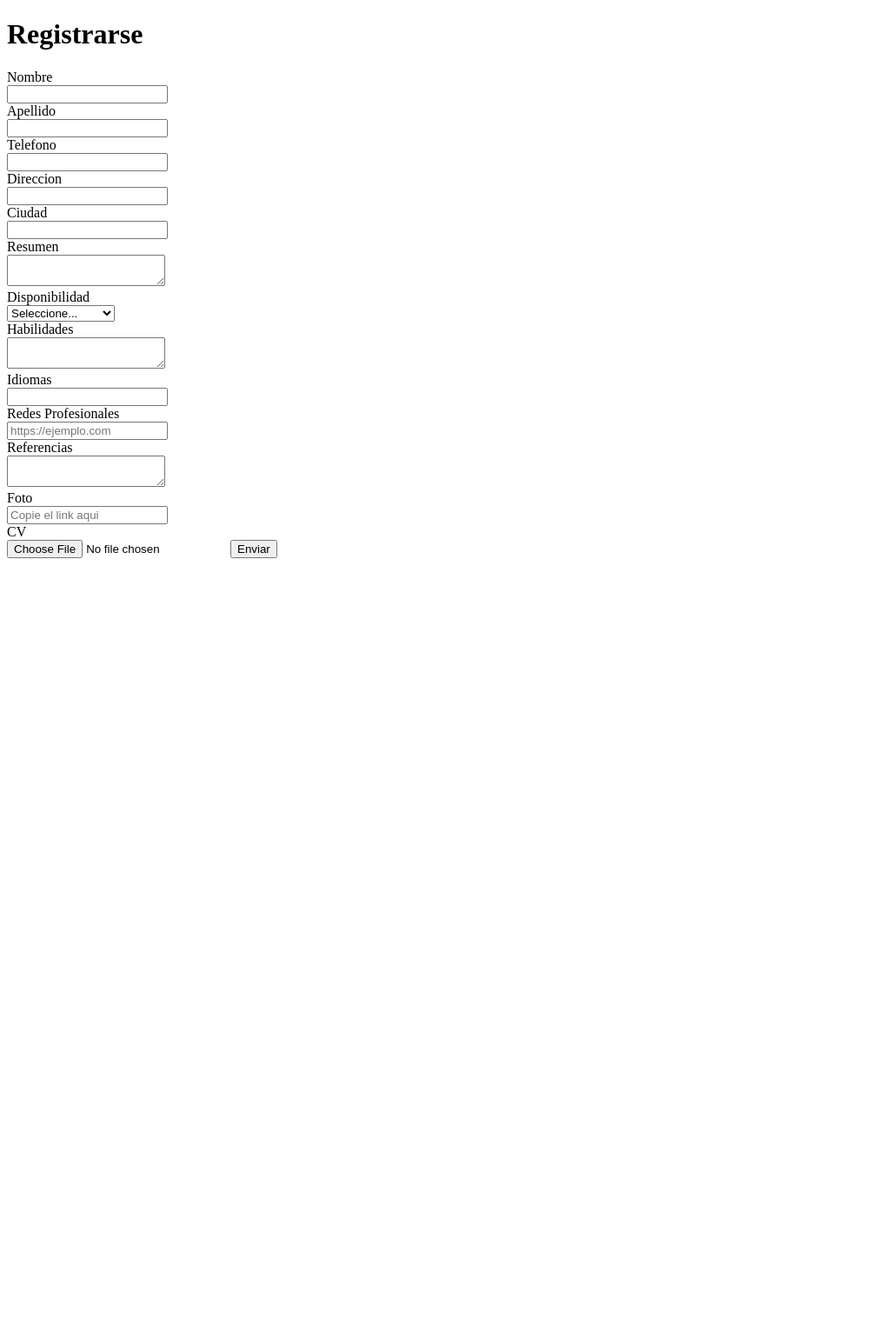
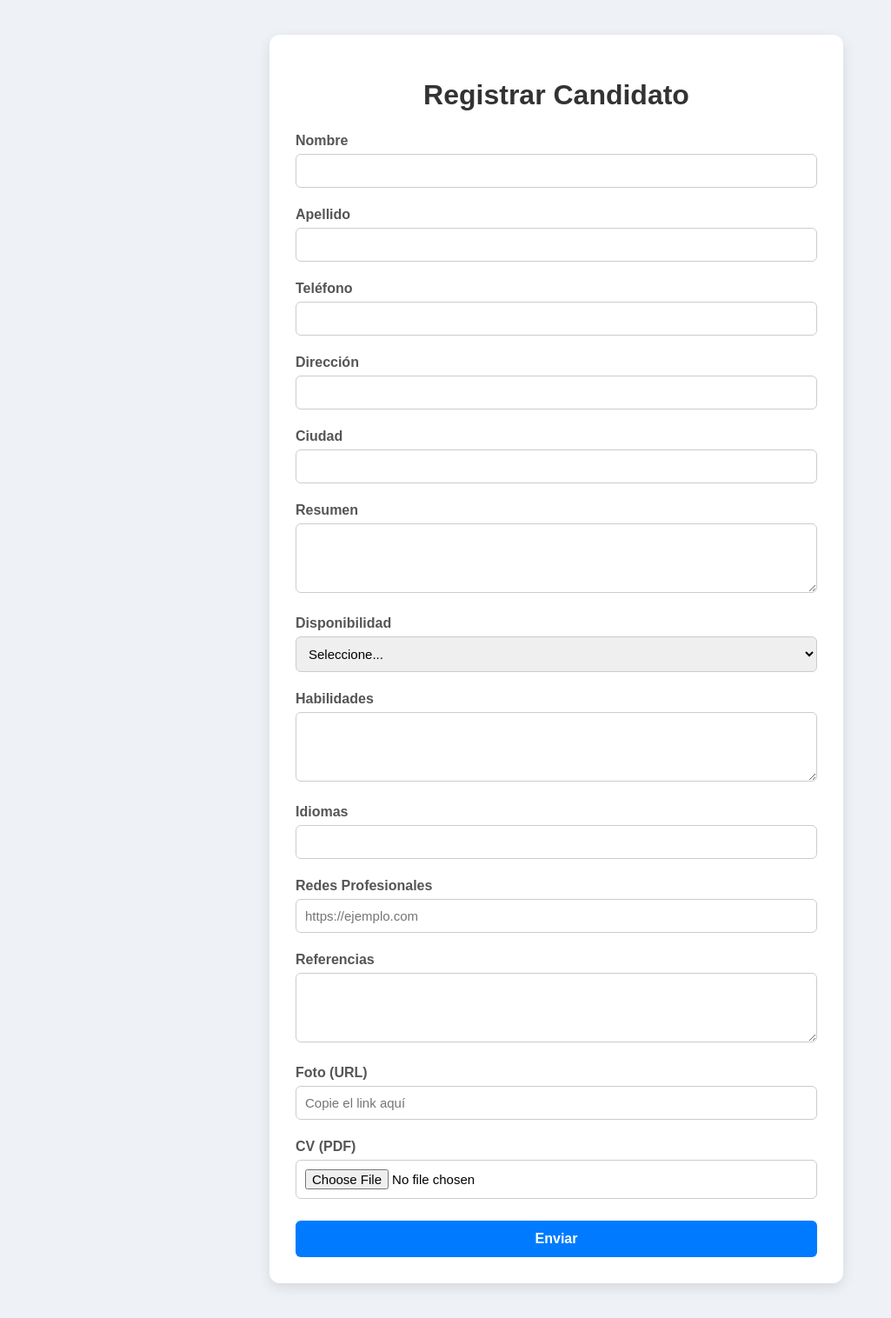
Before and after one commit to LuiTzY/PROG-WEB-FINAL, a PHP site: page /views/candidatos/register.php in a window 1280 px wide. Shown: the whole page at 87% size, without its empty margins (0-1025 px from the left). Before the commit the page ends 642 px from the top, so only its background shows below. Run offline with PHP 8.4, Linux system fonts and the light colour scheme; data that the repository does not hold is empty.

Commit message:
Ultimos cambios

```diff
--- a/views/candidatos/aplicaciones.php
+++ b/views/candidatos/aplicaciones.php
@@ -48,7 +48,7 @@ $aplicaciones = $candidatoModel->obtenerMisAplicaciones($id_candidato);
         <h5 class="mb-1"><?= htmlspecialchars($app['titulo']) ?></h5>
         <p class="text-muted mb-1">📍 Empresa: <strong><?= htmlspecialchars($app['nombre_empresa']) ?></strong></p>
         <p>📅 Aplicaste el: <?= date("d/m/Y", strtotime($app['fecha_aplicacion'])) ?></p>
-        <a href="detalle_oferta.php?id=<?= $app['id_oferta'] ?>" class="btn btn-outline-primary btn-sm">Ver Oferta</a>
+        <a href="ofertas.php" class="btn btn-outline-primary btn-sm">Ver Oferta</a>
       </div>
     <?php endforeach; ?>
   <?php else: ?>
--- a/views/candidatos/dashboard.php
+++ b/views/candidatos/dashboard.php
@@ -77,7 +77,7 @@ $last_access_days = isset($_SESSION['last_access_days']) ? $_SESSION['last_acces
 <div class="list-group mb-5">
   <?php if (!empty($ofertas)): ?>
     <?php foreach ($ofertas as $oferta): ?>
-      <a href="detalle_oferta.php?id=<?= $oferta['id'] ?>" class="list-group-item list-group-item-action">
+      <a href="ofertas.php" class="list-group-item list-group-item-action">
         <div class="d-flex w-100 justify-content-between">
           <h5 class="mb-1"><?= htmlspecialchars($oferta['titulo']) ?></h5>
           <small><?= date("d/m/Y", strtotime($oferta['fecha_creacion'])) ?></small>
--- a/views/candidatos/register.php
+++ b/views/candidatos/register.php
@@ -3,18 +3,11 @@ require_once '../../models/candidato.php';
 
 $candidato = new Candidato();
 
-
-
 if ($_SERVER['REQUEST_METHOD'] === 'POST') {
     session_start();
     $user_id = $_SESSION['id_usuario'];
 
-
-    //Carpeta donde va a ser subido los pdfs
     $uploadDir = 'uploads/';
-
-
-
     $file = $_FILES['cv_pdf'];
 
     if (!is_dir($uploadDir)) {
@@ -32,14 +25,10 @@ if ($_SERVER['REQUEST_METHOD'] === 'POST') {
 
     if ($candidato_creado) {
         $infoCandidato = $candidato->findByUsuarioId($user_id);
-
         if ($infoCandidato) {
             $_SESSION['candidate_name'] = $infoCandidato['nombre'];
-
-            // Actualizar último acceso (esto guardará la fecha/hora actual)
             $candidato->updateUltimoAcceso($infoCandidato['id']);
             $infoCandidato = $candidato->findByUsuarioId($user_id);
-
             if (!empty($infoCandidato['ultimo_acceso'])) {
                 $ultimaFecha = new DateTime($infoCandidato['ultimo_acceso']);
                 $hoy = new DateTime();
@@ -54,67 +43,137 @@ if ($_SERVER['REQUEST_METHOD'] === 'POST') {
     } else {
         echo "Error al crear el candidato. Por favor, inténtelo de nuevo.";
     }
+}
+?>
 
-
-    }
-
-
-?>
 <!DOCTYPE html>
 <html lang="en">
 <head>
     <meta charset="UTF-8">
     <meta name="viewport" content="width=device-width, initial-scale=1.0">
     <title>Registrar Candidato</title>
+    <style>
+        body {
+            background-color: #eef1f5;
+            font-family: Arial, sans-serif;
+            margin: 0;
+            display: flex;
+            justify-content: center;
+            align-items: start;
+            padding: 40px;
+        }
+
+        form {
+            background-color: #fff;
+            padding: 30px;
+            border-radius: 12px;
+            box-shadow: 0 5px 15px rgba(0,0,0,0.1);
+            width: 100%;
+            max-width: 600px;
+        }
+
+        h1 {
+            text-align: center;
+            margin-bottom: 25px;
+            color: #333;
+        }
+
+        label {
+            display: block;
+            margin: 12px 0 6px;
+            font-weight: bold;
+            color: #555;
+        }
+
+        input[type="text"],
+        input[type="tel"],
+        input[type="url"],
+        input[type="file"],
+        input[type="email"],
+        textarea,
+        select {
+            width: 100%;
+            padding: 10px;
+            border: 1px solid #ccc;
+            border-radius: 6px;
+            box-sizing: border-box;
+            font-size: 15px;
+            margin-bottom: 10px;
+        }
+
+        textarea {
+            resize: vertical;
+            min-height: 80px;
+        }
+
+        button {
+            width: 100%;
+            padding: 12px;
+            background-color: #007BFF;
+            border: none;
+            border-radius: 6px;
+            color: white;
+            font-size: 16px;
+            font-weight: bold;
+            cursor: pointer;
+            transition: background-color 0.3s ease;
+            margin-top: 15px;
+        }
+
+        button:hover {
+            background-color: #0056b3;
+        }
+    </style>
 </head>
 <body>
-    <h1>Registrarse</h1>
 
+<form id="form" action="register.php" method="POST" enctype="multipart/form-data">
+    <h1>Registrar Candidato</h1>
 
-<form id="form" action="register.php" method="POST"  enctype="multipart/form-data" >
-    <label for="nombre">Nombre</label><br>
-    <input type="text" name="nombre" required><br>
+    <label for="nombre">Nombre</label>
+    <input type="text" name="nombre" required>
 
-    <label for="apellido">Apellido</label><br>
-    <input type="text" name="apellido" required><br>
+    <label for="apellido">Apellido</label>
+    <input type="text" name="apellido" required>
 
-    <label for="telefono">Telefono</label><br>
-    <input type="tel" name="telefono" required><br>
+    <label for="telefono">Teléfono</label>
+    <input type="tel" name="telefono" required>
 
-    <label for="direccion">Direccion</label><br>
-    <input type="text" name="direccion" required><br>
+    <label for="direccion">Dirección</label>
+    <input type="text" name="direccion" required>
 
-    <label for="ciudad">Ciudad</label><br>
-    <input type="text" name="ciudad" required><br>
+    <label for="ciudad">Ciudad</label>
+    <input type="text" name="ciudad" required>
 
-    <label for="resumen">Resumen</label><br>
-    <textarea name="resumen" required></textarea><br>
+    <label for="resumen">Resumen</label>
+    <textarea name="resumen" required></textarea>
 
-    <label for="disponibilidad">Disponibilidad</label><br>
+    <label for="disponibilidad">Disponibilidad</label>
     <select name="disponibilidad" required>
         <option value="">Seleccione...</option>
         <option value="tiempo_completo">Tiempo completo</option>
         <option value="medio_tiempo">Medio tiempo</option>
         <option value="freelance">Freelance</option>
-    </select><br>
+    </select>
 
-    <label for="habilidades">Habilidades</label><br>
-    <textarea name="habilidades" required></textarea><br>
+    <label for="habilidades">Habilidades</label>
+    <textarea name="habilidades" required></textarea>
 
-    <label for="idiomas">Idiomas</label><br>
-    <input type="text" name="idiomas" required><br>
+    <label for="idiomas">Idiomas</label>
+    <input type="text" name="idiomas" required>
 
-    <label for="redes_profesionales">Redes Profesionales</label><br>
-    <input type="url" name="redes_profesionales" placeholder="https://ejemplo.com"><br>
+    <label for="redes_profesionales">Redes Profesionales</label>
+    <input type="url" name="redes_profesionales" placeholder="https://ejemplo.com">
 
-    <label for="referencias">Referencias</label><br>
-    <textarea name="referencias" required></textarea><br>
+    <label for="referencias">Referencias</label>
+    <textarea name="referencias" required></textarea>
 
-    <label for="foto">Foto</label><br>
-    <input type="url" placeholder="Copie el link aqui" name="foto" required><br>
+    <label for="foto">Foto (URL)</label>
+    <input type="url" placeholder="Copie el link aquí" name="foto" required>
 
-    <label for="cv_pdf">CV</label><br>
+    <label for="cv_pdf">CV (PDF)</label>
     <input type="file" name="cv_pdf" id="cv_pdf" accept="application/pdf" required>
+
     <button type="submit">Enviar</button>
 </form>
 
--- a/views/empresas/dashboard.php
+++ b/views/empresas/dashboard.php
@@ -3,7 +3,6 @@
 
   session_start();
 
-  echo $_SESSION['tipo_usuario'];
   $empresa = new Empresa();
 
   $data = $empresa->obtenerEmpresa($_SESSION['id_usuario']);
```
Also changed, not shown: views/usuarios/register.php (+64 -7 lines).
